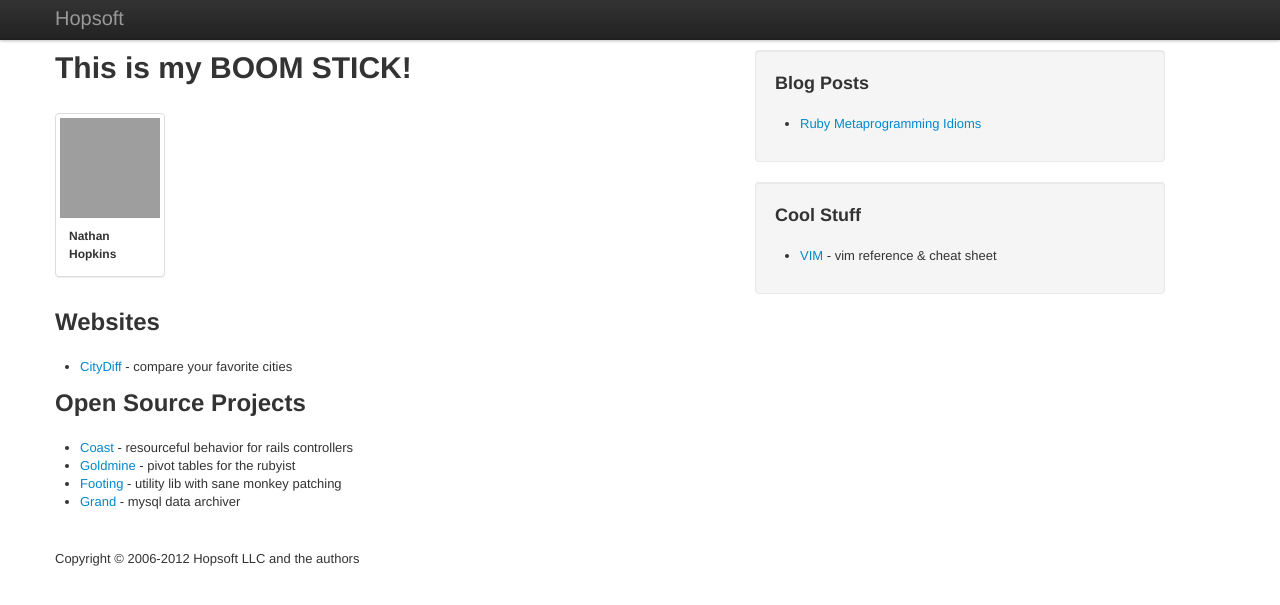
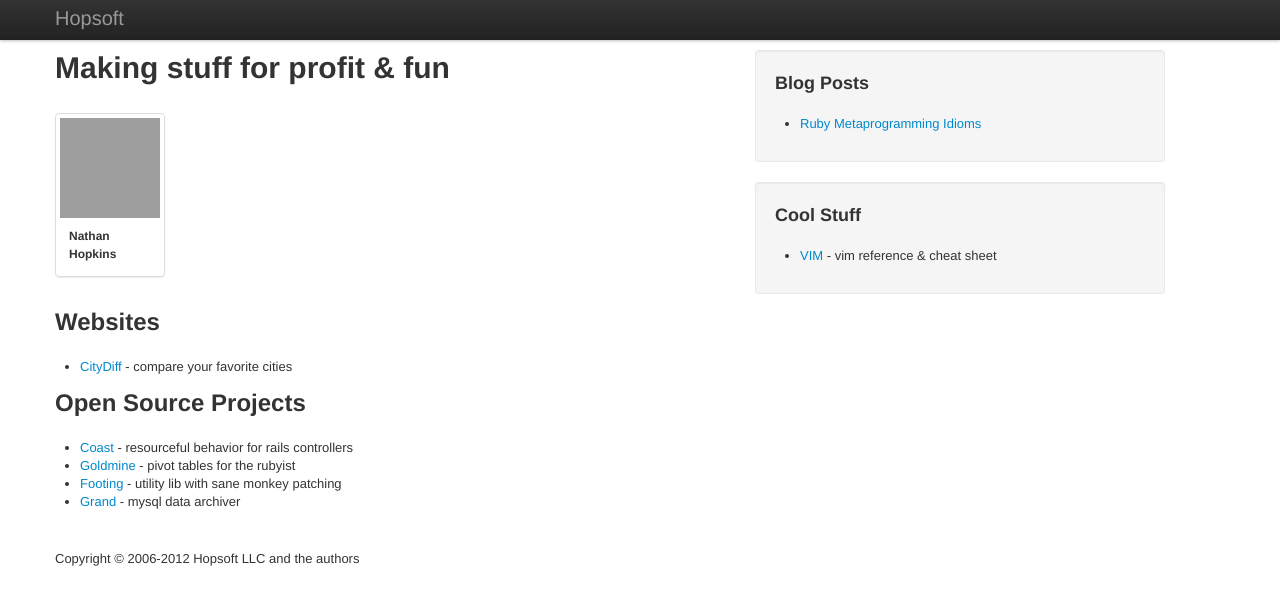
Before and after one commit to hopsoft/hopsoft.github.io, a Jekyll site: the page built from index.markdown, in a window 1280 px wide, cut to the strip 0-605 px from the top of the page. Built offline with Jekyll 4.4.1, drawn with Linux system fonts in a browser that asks for light colours; grey boxes are pictures that could not be loaded.

Commit message:
Header change

```diff
--- a/index.markdown
+++ b/index.markdown
@@ -5,7 +5,7 @@
 
 <div class="row">
   <div class="span7">
-    <h1>This is my BOOM STICK!</h1><br />
+    <h1>Making stuff for profit &amp; fun</h1><br />
     <p>
       <ul class="thumbnails">
         <li>
```
